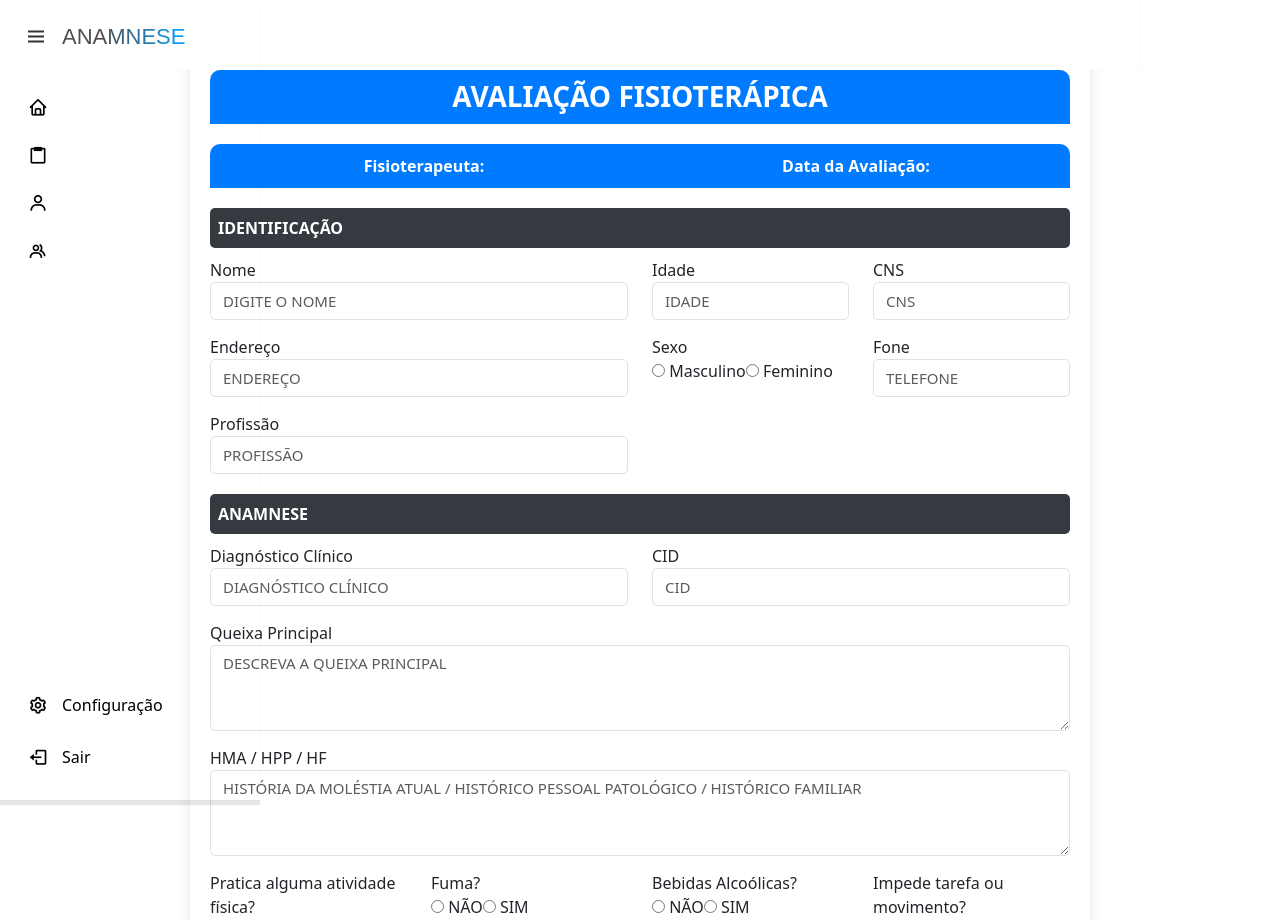
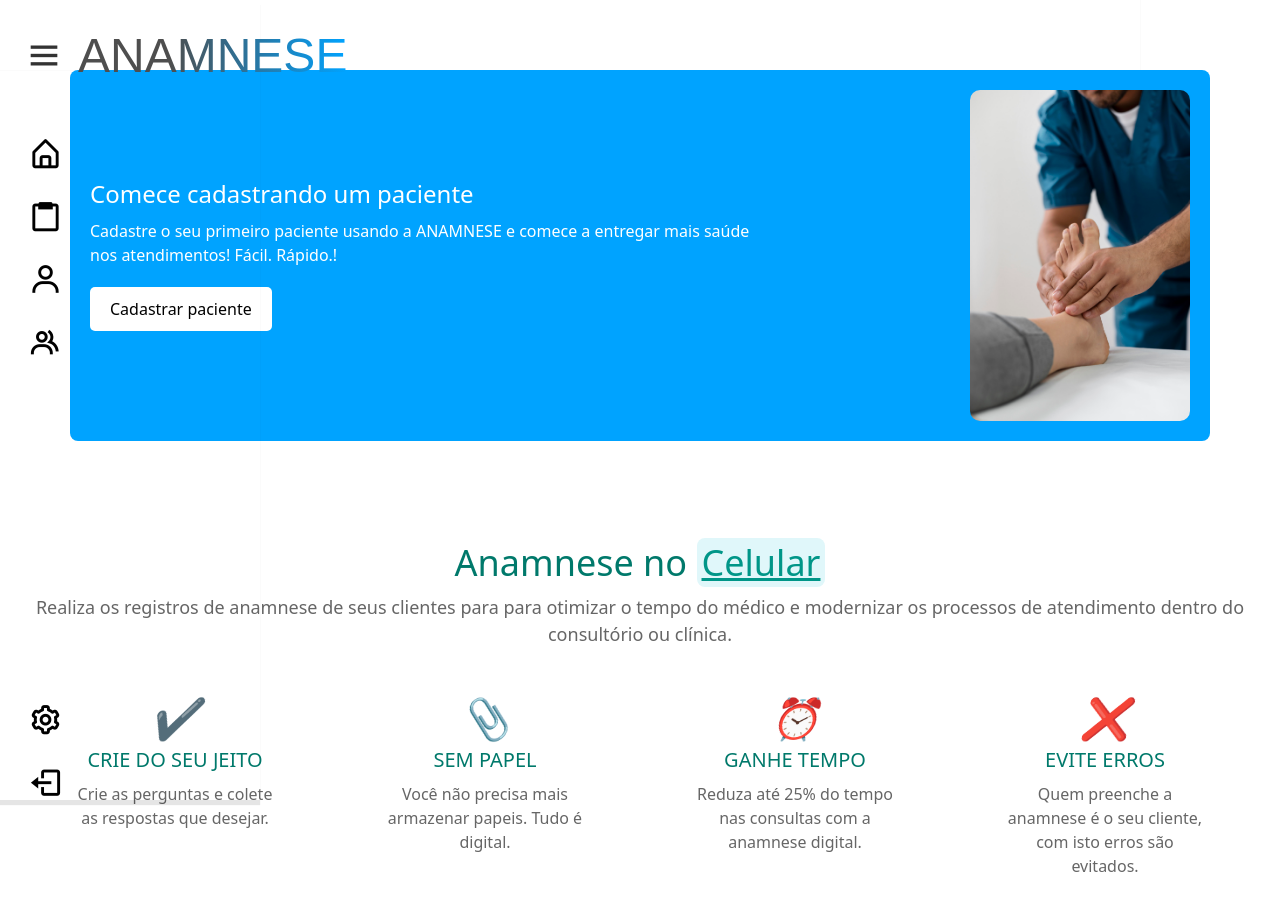
Before and after one commit to jefferson0710/ProjetoTCC, an Angular app: page / in a window 1280 px wide. Shown: the top 920 px of the page. Built offline with nearby package versions, Linux system fonts and the light colour scheme; a web font is replaced by a local one.

Commit message:
Atualização pagina principal junto com a NAVBAR.

```diff
--- a/src/app/app.component.ts
+++ b/src/app/app.component.ts
@@ -3,13 +3,15 @@ import { RouterOutlet } from '@angular/router';
 import { LoginComponent } from './login/login.component';
 import { PerfilComponent } from './perfil/perfil.component';
 import { CadastroUsuarioComponent } from './cadastro-usuario/cadastro-usuario.component';
+import { NavbarComponent } from "./navbar/navbar.component";
+import { PaginaPrincipalComponent } from './pagina-principal/pagina-principal.component';
 
 @Component({
   selector: 'app-root',
   standalone: true,
   templateUrl: './app.component.html',
   styleUrl: './app.component.scss',
-  imports: [RouterOutlet, LoginComponent, PerfilComponent, CadastroUsuarioComponent]
+  imports: [RouterOutlet, LoginComponent, PerfilComponent, CadastroUsuarioComponent, NavbarComponent, PaginaPrincipalComponent]
 })
 export class AppComponent {
   title = 'ProjetoTCC';
--- a/src/app/app.routes.ts
+++ b/src/app/app.routes.ts
@@ -2,8 +2,10 @@ import { Routes } from '@angular/router';
 import { PerfilComponent } from './perfil/perfil.component';
 import { LoginComponent } from './login/login.component';
 import { CadastroUsuarioComponent } from './cadastro-usuario/cadastro-usuario.component';
+import { PaginaPrincipalComponent } from './pagina-principal/pagina-principal.component';
 export const routes: Routes = [
-  { path: '', component: PerfilComponent },
+  { path: '', component: PaginaPrincipalComponent },
+  { path: 'perfil', component: PerfilComponent },
   { path: 'login', component: LoginComponent },
   { path: 'cadastro_usuario', component: CadastroUsuarioComponent }
 ];
--- a/src/app/navbar/navbar.component.html
+++ b/src/app/navbar/navbar.component.html
@@ -1,49 +1,48 @@
 <nav class="container">
-
   <div class="sidebar">
     <div class="logo">
       <i class="bx bx-menu menu-icon" (click)="onSave()"></i>
-      <span class="logo-name" >ANAMNESE</span>
+      <span class="logo-name">ANAMNESE</span>
     </div>
 
-    <div class="sidebar-content">
+    <div class="sidebar-content" [ngClass]="{ 'link': isSidebar, 'hiddenD': !isSidebar }">
       <ul class="lists">
         <li class="list">
-          <a href="#" class="nav-link">
-            <i class="bx bx-home alt icon"></i>
-            <span [ngClass]="{ 'link' : isSidebar, 'hiddenD' : !isSidebar }">Inicio</span>
+          <a [routerLink]="['']" class="nav-link">
+            <i class="bx bx-home-alt icon"></i>
+            <span [ngClass]="{ 'link': isSidebar, 'hiddenD': !isSidebar }">Início</span>
           </a>
         </li>
         <li class="list">
-          <a href="#" class="nav-link">
-            <i class='bx bx-clipboard icon'></i>
-            <span [ngClass]="{ 'link' : isSidebar, 'hiddenD' : !isSidebar }">Ficha de Anamnese</span>
+          <a [routerLink]="['/perfil']" class="nav-link">
+            <i class="bx bx-clipboard icon"></i>
+            <span [ngClass]="{ 'link': isSidebar, 'hiddenD': !isSidebar }">Ficha de Anamnese</span>
           </a>
         </li>
         <li class="list">
-          <a href="#" class="nav-link">
-            <i class='bx bx-user icon'></i>
-            <span [ngClass]="{ 'link' : isSidebar, 'hiddenD' : !isSidebar }">Pacientes</span>
+          <a [routerLink]="['/pacientes']" class="nav-link">
+            <i class="bx bx-user icon"></i>
+            <span [ngClass]="{ 'link': isSidebar, 'hiddenD': !isSidebar }">Pacientes</span>
           </a>
         </li>
         <li class="list">
-          <a href="#" class="nav-link">
-            <i class='bx bx-group icon'></i>
-            <span [ngClass]="{ 'link' : isSidebar, 'hiddenD' : !isSidebar }">Colaboradores</span>
+          <a [routerLink]="['/colaboradores']" class="nav-link">
+            <i class="bx bx-group icon"></i>
+            <span [ngClass]="{ 'link': isSidebar, 'hiddenD': !isSidebar }">Colaboradores</span>
           </a>
         </li>
       </ul>
       <div class="bottom-content">
         <li class="list">
-          <a href="#" class="nav-link">
-            <i class='bx bx-cog icon'></i>
-            <span class="link">Configuração</span>
+          <a [routerLink]="['/configuracao']" class="nav-link">
+            <i class="bx bx-cog icon"></i>
+            <span [ngClass]="{ 'link': isSidebar, 'hiddenD': !isSidebar }">Configuração</span>
           </a>
         </li>
         <li class="list">
-          <a href="#" class="nav-link">
-            <i class='bx bx-log-out icon'></i>
-            <span class="link">Sair</span>
+          <a [routerLink]="['/sair']" class="nav-link">
+            <i class="bx bx-log-out icon"></i>
+            <span [ngClass]="{ 'link': isSidebar, 'hiddenD': !isSidebar }">Sair</span>
           </a>
         </li>
       </div>
--- a/src/app/navbar/navbar.component.scss
+++ b/src/app/navbar/navbar.component.scss
@@ -15,12 +15,12 @@
     -moz-text-fill-color: transparent;
     -ms-text-fill-color: transparent;
     -webkit-text-fill-color: transparent;
-    font-size: 22px;
+    font-size: 48px;
     font-family: "Stick No Bills", sans-serif;
   }
 
   nav {
-    position: fixed;
+    position: flex;
     top: 0;
     left: 0;
     height: 70px;
@@ -29,30 +29,32 @@
     align-items: center;
     background-color: #fff;
     box-shadow: 0 0 1px rgba(0, 0, 0, 0.1);
+
   }
 
   .hiddenD {
     display: none;
   }
 
+
   body {
     min-height: 100%;
     background: #e3f2fd;
+
   }
 
-  .sidebarS {
-    background-color: black;
-  }
+
 
   nav .logo {
     display: flex;
     align-items: center;
     margin: 0 24px;
+    font-size: 22px;
   }
 
   .logo .menu-icon {
     color: #333;
-    font-size: 24px;
+    font-size: 40px;
     margin-right: 14px;
     cursor: pointer;
   }
@@ -65,16 +67,17 @@
     width: 260px;
     padding: 20px 0;
     box-shadow: 0 5px 1px rgba(0, 0, 0, 0.1);
-    transition: all 0.5s ease;
   }
 
   nav.open .sidebar {
     left: 0;
+
+
   }
 
   .sidebar .sidebar-content {
     display: flex;
-    height: 100%;
+    height:99%;
     flex-direction: column;
     justify-content: space-between;
     padding: 30px 16px;
@@ -95,11 +98,12 @@
   .nav-link:hover {
     background-color: #00A3FF;
 
+
   }
 
   .nav-link .icon {
     margin-right: 14px;
-    font-size: 20px;
+    font-size: 35px;
     color: black;
   }
 
@@ -107,18 +111,11 @@
     font-size: 16px;
     color: black;
     font-weight: 400;
+    transition: all 0.5s ease;
   }
 
   .nav-link:hover .icon,
   .nav-link:hover .link {
     color: #fff;
+    display: fixed;
   }
-
-  .overlay {
-    position: fixed;
-    top: 0;
-    left: 260px;
-    height: 1000vh;
-    width: 100%;
-    background: rgba(0, 0, 0, 0.3);
-  }
--- a/src/app/navbar/navbar.component.ts
+++ b/src/app/navbar/navbar.component.ts
@@ -1,11 +1,13 @@
 import { Component, input, output, OnChanges } from '@angular/core';
 import { CommonModule } from '@angular/common';
 import { EventEmitter } from 'stream';
+import { RouterLink } from '@angular/router';
+import { CadastroUsuarioComponent } from '../cadastro-usuario/cadastro-usuario.component';
 
 @Component({
   selector: 'app-navbar',
   standalone: true,
-  imports: [CommonModule],
+  imports: [CommonModule, RouterLink],
   templateUrl: './navbar.component.html',
   styleUrl: './navbar.component.scss'
 })
--- /dev/null
+++ b/src/app/pagina-principal/pagina-principal.component.html
@@ -0,0 +1,51 @@
+<app-navbar>
+
+</app-navbar>
+
+
+<div class="container">
+  <div class="content">
+    <h2>Comece cadastrando um paciente</h2>
+    <p>
+      Cadastre o seu primeiro paciente usando a ANAMNESE e comece a entregar mais
+      saúde nos atendimentos! Fácil. Rápido.!
+    </p>
+    <button class="register-button" routerLink="[/pacientes]">Cadastrar paciente</button>
+  </div>
+  <div class="illustration">
+    <img src="/assets/fisio.jpg" alt="Ilustração de rapidez" />
+  </div>
+</div>
+<div class="anamnese-container">
+  <h1>Anamnese no <span class="highlight">Celular</span></h1>
+  <p class="description">
+    Realiza os registros de anamnese de seus clientes para para otimizar o tempo do médico e modernizar os processos de atendimento dentro do consultório ou clínica.
+
+  </p>
+<p></p>
+  <div class="features">
+    <div class="feature">
+      <i class="icon-check"></i>
+      <h3>CRIE DO SEU JEITO</h3>
+      <p>Crie as perguntas e colete as respostas que desejar.</p>
+    </div>
+
+    <div class="feature">
+      <i class="icon-paperclip"></i>
+      <h3>SEM PAPEL</h3>
+      <p>Você não precisa mais armazenar papeis. Tudo é digital.</p>
+    </div>
+
+    <div class="feature">
+      <i class="icon-clock"></i>
+      <h3>GANHE TEMPO</h3>
+      <p>Reduza até 25% do tempo nas consultas com a anamnese digital.</p>
+    </div>
+
+    <div class="feature">
+      <i class="icon-error"></i>
+      <h3>EVITE ERROS</h3>
+      <p>Quem preenche a anamnese é o seu cliente, com isto erros são evitados.</p>
+    </div>
+  </div>
+</div>
--- /dev/null
+++ b/src/app/pagina-principal/pagina-principal.component.scss
@@ -0,0 +1,122 @@
+.container {
+  display: flex;
+  justify-content: space-between;
+  align-items: center;
+  background-color: #00A3FF;
+  padding: 20px;
+  border-radius: 8px;
+}
+
+.content {
+  color: white;
+  max-width: 60%;
+}
+
+h2 {
+  font-size: 24px;
+  margin-bottom: 10px;
+}
+
+p {
+  font-size: 16px;
+  margin-bottom: 20px;
+}
+
+.register-button {
+  background-color: white;
+  color: black;
+  border: none;
+  padding: 10px 20px;
+  border-radius: 5px;
+  cursor: pointer;
+  font-size: 16px;
+  transition: background-color 0.3s;
+}
+
+.register-button:hover {
+  background-color: #00184d;
+  color: white;
+}
+
+.illustration {
+  max-width: 20%;
+  border-radius: 10px;
+}
+
+.illustration img {
+  width: 100%;
+  border-radius: 10px;
+}
+.anamnese-container {
+  margin-top: 50px;
+  text-align: center;
+  padding: 50px 20px;
+
+}
+
+.anamnese-container h1 {
+  font-size: 36px;
+  color: #00796b;
+  margin-bottom: 10px;
+}
+
+.anamnese-container .highlight {
+  color: #009688;
+  text-decoration: underline;
+  background-color: #e0f7fa;
+  border-radius: 8px;
+  padding: 0 5px;
+}
+
+.anamnese-container .description {
+  text-align: center;
+  color: #666;
+  font-size: 18px;
+  margin-bottom: 40px;
+}
+
+.features {
+  display: flex;
+  justify-content: space-around;
+  flex-wrap: wrap;
+}
+
+.feature {
+  width: 200px;
+  margin-bottom: 30px;
+  text-align: center;
+}
+
+.feature i {
+  font-size: 40px;
+  color: #00796b;
+  margin-bottom: 10px;
+}
+
+.feature h3 {
+  font-size: 20px;
+  color: #00796b;
+  margin-bottom: 10px;
+}
+
+.feature p {
+  color: #666;
+  font-size: 16px;
+}
+
+/* Ícones personalizados (Substitua pelos seus ou use FontAwesome) */
+.icon-check::before {
+  content: "✔";
+}
+
+.icon-paperclip::before {
+  content: "📎";
+}
+
+.icon-clock::before {
+  content: "⏰";
+}
+
+.icon-error::before {
+  content: "❌";
+}
--- a/src/app/perfil/perfil.component.html
+++ b/src/app/perfil/perfil.component.html
@@ -1,5 +1,4 @@
 <app-navbar></app-navbar>
-
 <div class="container">
   <div class="form-container">
       <h3 class="header">AVALIAÇÃO FISIOTERÁPICA</h3>
--- a/src/app/perfil/perfil.component.ts
+++ b/src/app/perfil/perfil.component.ts
@@ -1,11 +1,10 @@
 import { Component } from '@angular/core';
 import { CommonModule } from '@angular/common';
-import { RouterOutlet } from '@angular/router';
 import { NavbarComponent } from '../navbar/navbar.component';
 @Component({
   selector: 'app-perfil',
   standalone: true,
-  imports: [CommonModule, RouterOutlet, NavbarComponent],
+  imports: [CommonModule,  NavbarComponent],
   templateUrl: './perfil.component.html',
   styleUrl: './perfil.component.scss'
 })
```
Also changed, not shown: src/app/pagina-principal/pagina-principal.component.ts (added, +15 -0 lines), src/app/app.component.html (line endings or trailing spaces), src/assets/fisio.jpg (added), 1 other file (tests, documents, lock files or other folders).
